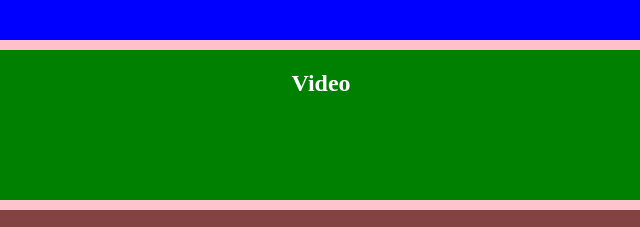
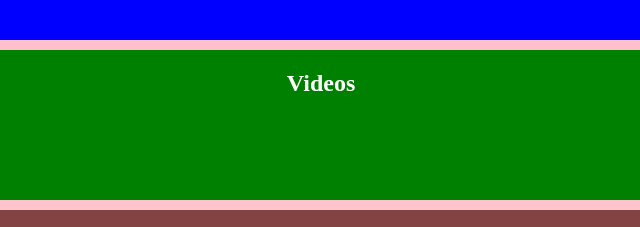
Before and after one commit to Oluwabillionz/Blockchain-Class, a plain HTML site: page Layout.html in a window 1280 px wide. Shown: the part 387-614 px from the top of the page, 319-959 px from the left. Drawn offline with Linux system fonts and the light colour scheme.

Commit message:
update Layout.html

```diff
--- a/Layout.html
+++ b/Layout.html
@@ -42,7 +42,7 @@
   </div>
   <div class="box">
     <h2>
-      Video
+      Videos
     </h2>
   </div>
   <div class="box">
```
